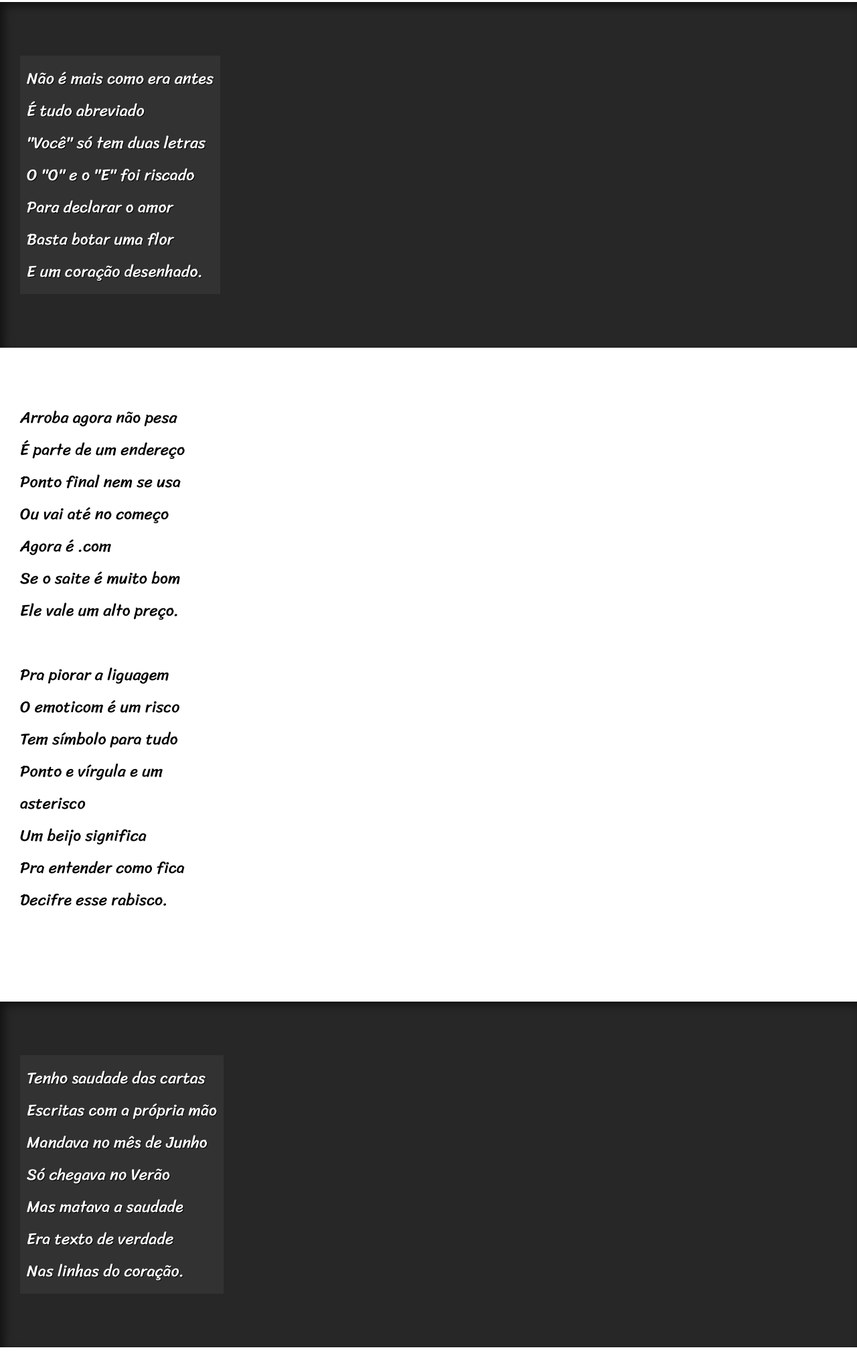
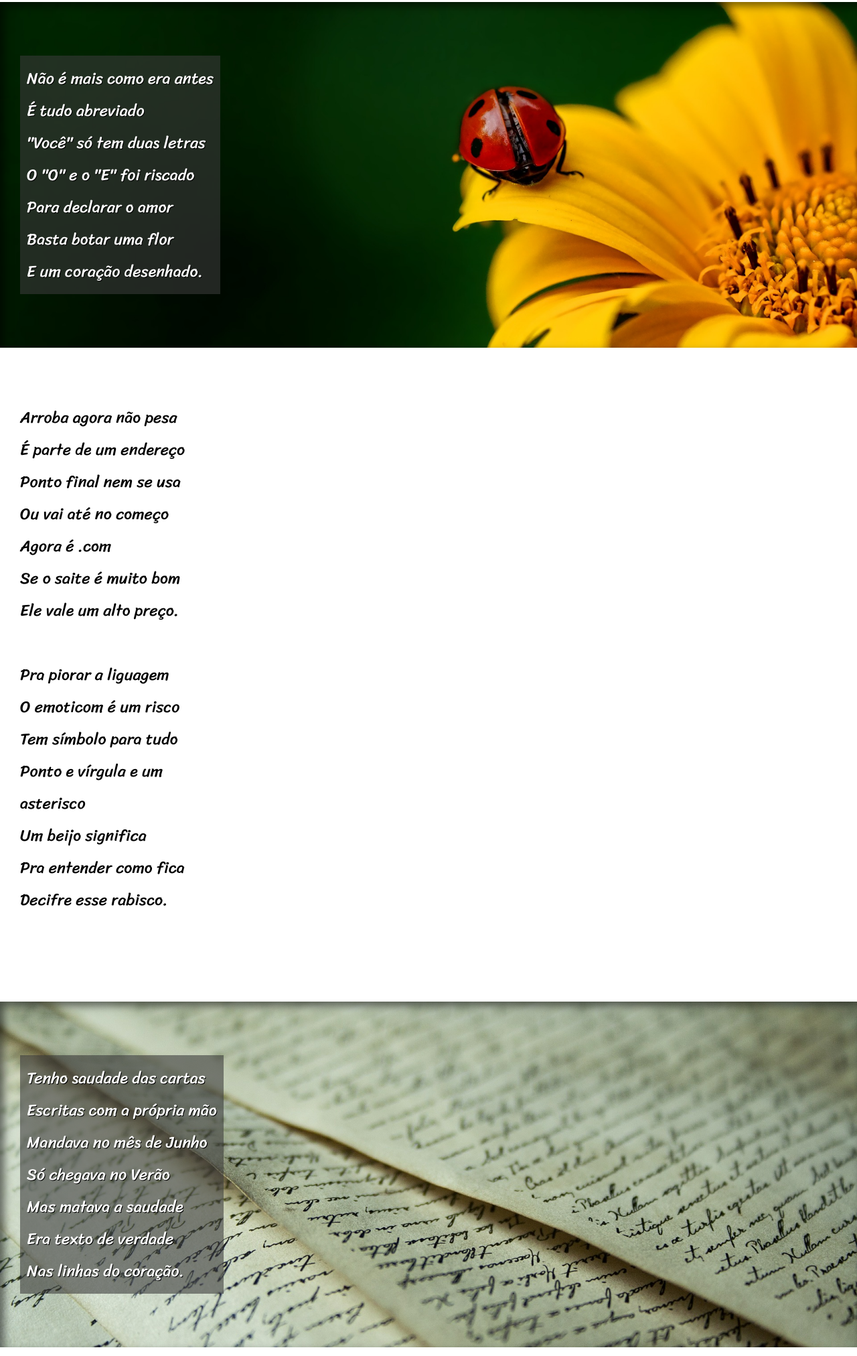
Before and after one commit to FelpCD/Projeto-do-Cordel-, a plain HTML site: page index.html in a window 1280 px wide. Shown: the part 773-2797 px from the top of the page at 67% size. Drawn offline with Linux system fonts and the light colour scheme.

Commit message:
Inserir imgs com efeito parallax

```diff
--- a/style.css
+++ b/style.css
@@ -47,13 +47,13 @@ section > p{
 }
 
 #img01{
-    background-image: url(../desafio-011/imagens/background001.jpg);
+    background-image: url(imagens/background001.jpg);
     background-position: right center;
     background-size: cover;
 }
 
 #img02{
-    background-image: url(../desafio-011/imagens/background002.jpg);
+    background-image: url(imagens/background002.jpg);
     background-position: right center;
     background-size: cover;
 }
```
